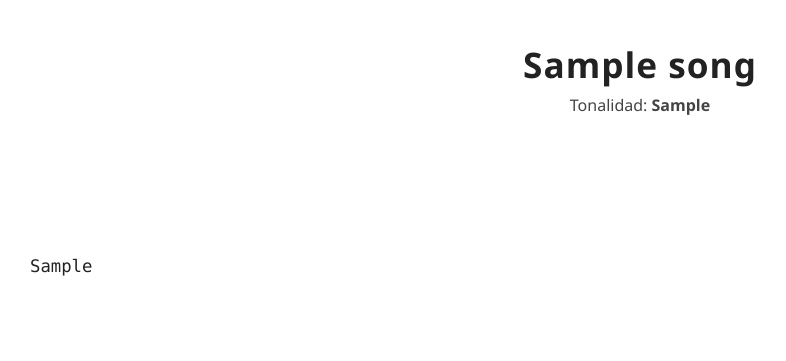
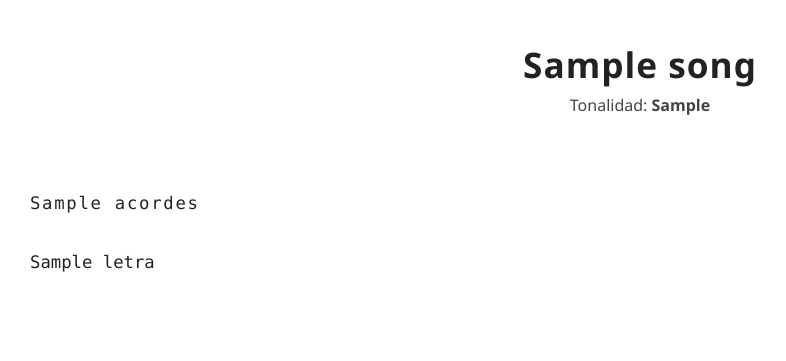
Before and after one commit to NelsonAGM/CifradosPraiseMelody, a Flask app: template templates/song_pdf.html in a window 1280 px wide. Shown: the top 361 px of the page, without its empty margins (0-786 px from the left). Run offline with Flask 3, Linux system fonts and the light colour scheme; tables that the repository leaves empty hold one stand-in row (values such as "Sample post"); the template is opened without the code that fills it: values that come from a table or form of the project are taken from there, most other values are stand-ins (such as "Sample title", 1, 10 or a date in 2020).

Commit message:
PDF profesional: acordes sobre la sílaba, alineación tipo cancionero clásico

```diff
--- a/app.py
+++ b/app.py
@@ -369,10 +369,42 @@ def presentation_mode(song_id):
     song.tags = song.get_tags_list()
     return render_template('presentation.html', song=song)
 
+def procesar_lineas_con_acordes(lyrics):
+    """
+    Procesa la letra con acordes entre corchetes y devuelve una lista de pares (acordes, letra)
+    para cada línea, alineando los acordes sobre la sílaba correspondiente.
+    """
+    resultado = []
+    for linea in lyrics.split('\n'):
+        acordes = ''
+        texto = ''
+        idx = 0
+        while idx < len(linea):
+            if linea[idx] == '[':
+                # Encontrar el acorde
+                fin = linea.find(']', idx)
+                if fin != -1:
+                    acorde = linea[idx+1:fin]
+                    # Añadir acorde alineado
+                    acordes += f'<span class="chord">{acorde}</span>'
+                    texto += ' ' * len(acorde)
+                    idx = fin + 1
+                else:
+                    texto += linea[idx]
+                    acordes += ' '
+                    idx += 1
+            else:
+                texto += linea[idx]
+                acordes += ' '
+                idx += 1
+        resultado.append({'acordes': acordes.rstrip(), 'letra': texto.rstrip()})
+    return resultado
+
 @app.route('/song/<string:song_id>/pdf')
 def song_pdf(song_id):
     song = Song.query.get_or_404(song_id)
-    rendered = render_template('song_pdf.html', song=song)
+    lineas_procesadas = procesar_lineas_con_acordes(song.lyrics)
+    rendered = render_template('song_pdf.html', song=song, lineas_procesadas=lineas_procesadas)
     pdf_file = HTML(string=rendered, base_url=request.url_root).write_pdf()
     response = make_response(pdf_file)
     response.headers['Content-Type'] = 'application/pdf'
--- a/templates/song_pdf.html
+++ b/templates/song_pdf.html
@@ -27,19 +27,22 @@
     .lyrics {
       font-family: 'Fira Mono', 'Consolas', 'Courier New', monospace;
       font-size: 1.08em;
-      white-space: pre-wrap;
+      white-space: pre;
       margin: 0 auto;
       color: #222;
     }
     .line {
-      margin-bottom: 0.2em;
+      margin-bottom: 0em;
       min-height: 1em;
-      line-height: 1.4;
+      line-height: 1.1;
     }
     .chord {
       color: #c47a19;
       font-weight: bold;
       font-family: inherit;
+    }
+    .chord-line {
+      letter-spacing: 0.1em;
     }
   </style>
 </head>
@@ -50,16 +53,9 @@
     {% if song.author %}<br>Autor: {{ song.author }}{% endif %}
   </div>
   <div class="lyrics">
-    {% set lines = song.lyrics.split('\n') %}
-    {% for i in range(lines|length) %}
-      {% set line = lines[i] %}
-      {% if '[' in line and ']' in line %}
-        <div class="line">
-          {{ line|replace('[','<span class="chord">')|replace(']','</span>')|safe }}
-        </div>
-      {% else %}
-        <div class="line">{{ line }}</div>
-      {% endif %}
+    {% for linea in lineas_procesadas %}
+      <div class="line"><span class="chord-line">{{ linea.acordes|safe }}</span></div>
+      <div class="line">{{ linea.letra }}</div>
     {% endfor %}
   </div>
 </body>
```
